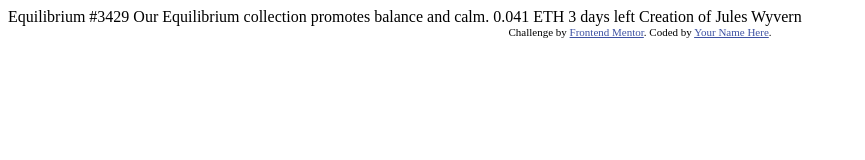
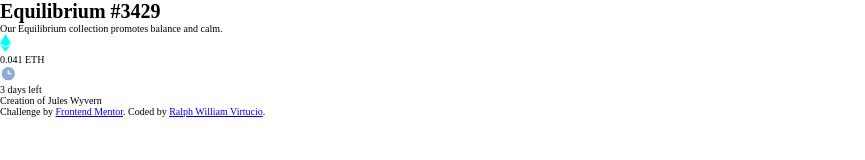
Before and after one commit to ralphvirtucio/nft-preview-card, a plain HTML site: page index.html in a window 1280 px wide. Shown: the whole page, without its empty margins (0-865 px from the left). Drawn offline with Linux system fonts and the light colour scheme.

Commit message:
created html layout

```diff
--- a/index.html
+++ b/index.html
@@ -1,33 +1,62 @@
 <!DOCTYPE html>
 <html lang="en">
   <head>
-  <meta charset="UTF-8">
-  <meta name="viewport" content="width=device-width, initial-scale=1.0"> <!-- displays site properly based on user's device -->
+    <meta charset="UTF-8" />
+    <meta name="viewport" content="width=device-width, initial-scale=1.0" />
+    <!-- displays site properly based on user's device -->
 
-  <link rel="icon" type="image/png" sizes="32x32" href="./images/favicon-32x32.png">
-
+    <link
+      rel="icon"
+      type="image/png"
+      sizes="32x32"
+      href="./images/favicon-32x32.png"
+    />
+    <link rel="stylesheet" href="style.css" />
     <title>Frontend Mentor | NFT preview card component</title>
-
-  <!-- Feel free to remove these styles or customise in your own stylesheet 👍 -->
-  <style>
-    .attribution { font-size: 11px; text-align: center; }
-    .attribution a { color: hsl(228, 45%, 44%); }
-  </style>
   </head>
   <body>
-
-  Equilibrium #3429
-
+    <div class="container">
+      <div class="card-container">
+        <header>
+          <h1 class="nft-title">Equilibrium #3429</h1>
+        </header>
+        <section>
+          <p class="nft-description">
             Our Equilibrium collection promotes balance and calm.
-
-  0.041 ETH
-  3 days left
-
-  Creation of Jules Wyvern
-
-  <div class="attribution">
-    Challenge by <a href="https://www.frontendmentor.io?ref=challenge" target="_blank">Frontend Mentor</a>.
-    Coded by <a href="#">Your Name Here</a>.
+          </p>
+        </section>
+        <ul class="nft-price-container">
+          <li class="nft-price">
+            <svg width="11" height="18" xmlns="http://www.w3.org/2000/svg">
+              <path
+                d="M11 10.216 5.5 18 0 10.216l5.5 3.263 5.5-3.262ZM5.5 0l5.496 9.169L5.5 12.43 0 9.17 5.5 0Z"
+                fill="#00FFF8"
+              />
+            </svg>
+            <p>0.041 ETH</p>
+          </li>
+          <li class="nft-days">
+            <svg width="17" height="17" xmlns="http://www.w3.org/2000/svg">
+              <path
+                d="M8.305 2.007a6.667 6.667 0 1 0 0 13.334 6.667 6.667 0 0 0 0-13.334Zm2.667 7.334H8.305a.667.667 0 0 1-.667-.667V6.007a.667.667 0 0 1 1.334 0v2h2a.667.667 0 0 1 0 1.334Z"
+                fill="#8BACD9"
+              />
+            </svg>
+            <p>3 days left</p>
+          </li>
+        </ul>
+        <footer class="nft-creator-container">
+          <div class="nft-creator">Creation of <span>Jules Wyvern</span></div>
+        </footer>
+      </div>
+      <footer class="attribution">
+        Challenge by
+        <a
+          href="https://www.frontendmentor.io/challenges/nft-preview-card-component-SbdUL_w0U"
+          target="https://github.com/ralphvirtucio/Nft-Preview-Card"
+          >Frontend Mentor</a
+        >. Coded by <a href="#">Ralph William Virtucio</a>.
+      </footer>
     </div>
   </body>
 </html>
--- /dev/null
+++ b/style.css
@@ -0,0 +1,69 @@
+@import url('https://fonts.googleapis.com/css2?family=Outfit:wght@300;400;600&display=swap');
+
+* {
+  margin: 0;
+  padding: 0;
+  box-sizing: border-box;
+}
+
+html {
+  font-size: 62.5%;
+}
+
+/* body {
+  background-color: hsl(217, 54%, 11%);
+  font-family: 'Outfit', sans-serif;
+  line-height: 1;
+  font-size: 1.5rem;
+}
+.container {
+  max-width: 50rem;
+  margin: 30rem auto;
+}
+
+.nft-title {
+  font-size: 2.4rem;
+  color: hsl(0, 0%, 100%);
+}
+
+.nft-description {
+  color: hsl(215, 51%, 70%);
+}
+
+.card-container {
+  background-color: hsl(216, 50%, 16%);
+  padding: 2rem;
+}
+
+.nft-price-container {
+  list-style-type: none;
+  padding: 0;
+}
+
+.nft-price {
+  color: hsl(178, 100%, 50%);
+}
+
+.nft-days {
+  color: hsl(215, 51%, 70%);
+}
+
+.nft-creator-container {
+  border-top: 1px solid hsl(215, 32%, 27%);
+}
+
+.nft-creator {
+  color: hsl(215, 51%, 70%);
+}
+
+.nft-creator span {
+  color: hsl(0, 0%, 100%);
+}
+
+.attribution {
+  font-size: 11px;
+  text-align: center;
+}
+.attribution a {
+  color: hsl(228, 45%, 44%);
+} */
```
Lines whose indentation alone changed are shown as unchanged.
